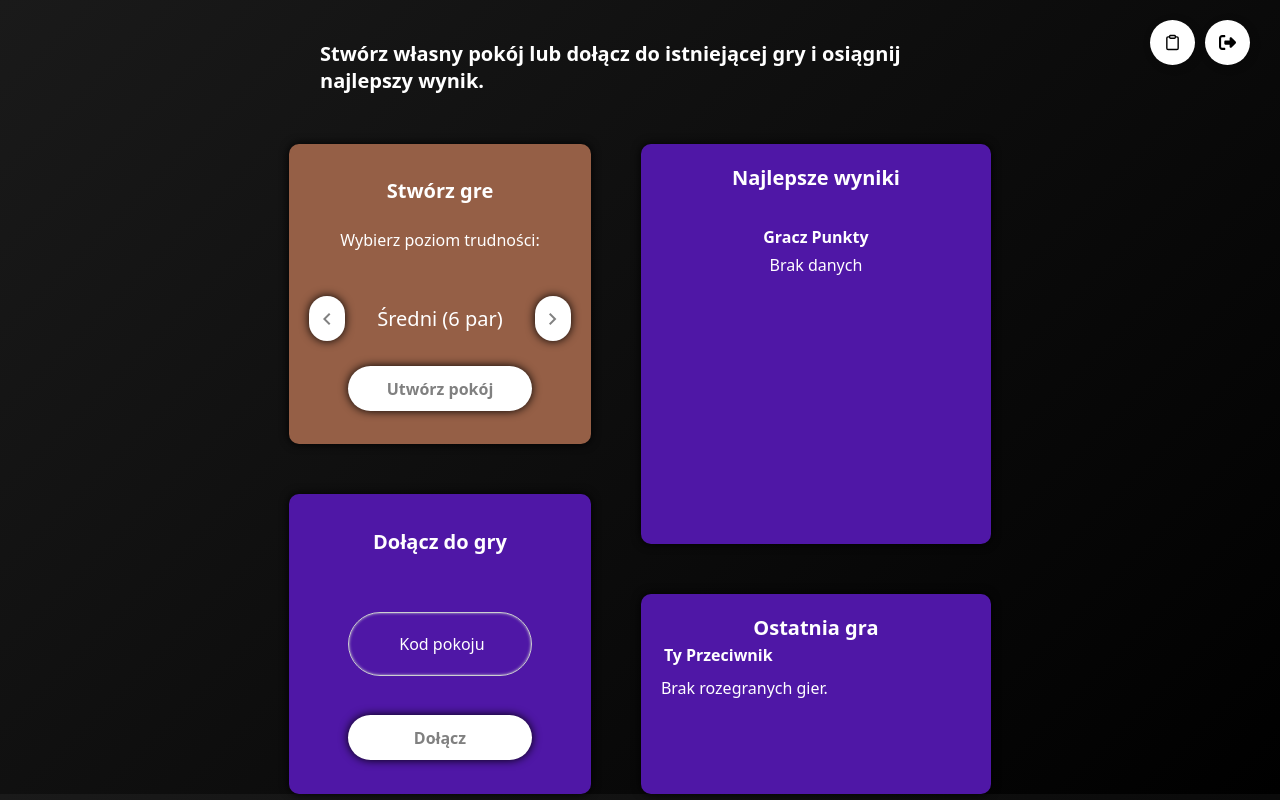
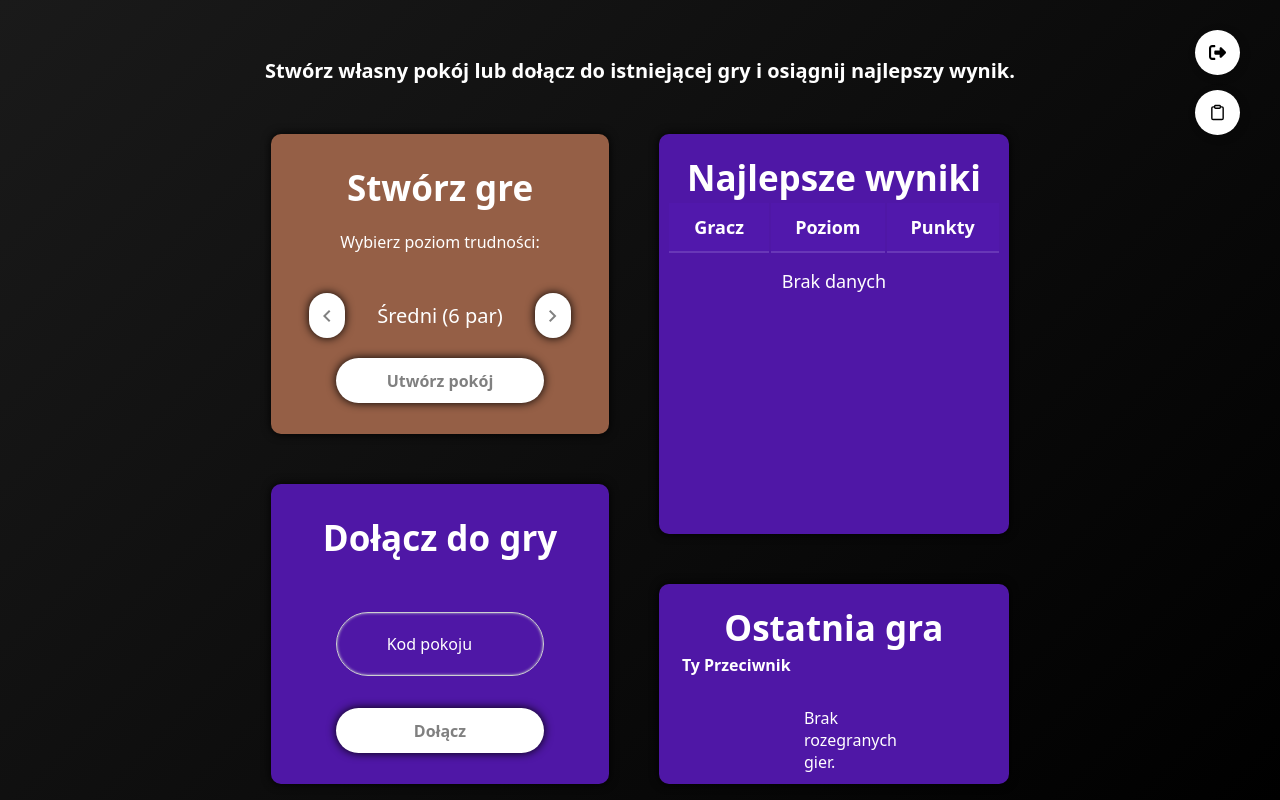
Before and after one commit to kagus17/klik, a website: page public/menu.html in a window 1280 px wide. Shown: the top 800 px of the page. Drawn offline with nearby package versions, Linux system fonts and the light colour scheme; no server answers.

Commit message:
Changed and fixed UI, added difficulty lvl to leaderboard

```diff
--- a/public/menu.html
+++ b/public/menu.html
@@ -54,6 +54,7 @@
       <thead>
         <tr>
           <th>Gracz</th>
+          <th>Poziom</th>
           <th>Punkty</th>
         </tr>
       </thead>
@@ -117,28 +118,30 @@
 
   <!-- From Uiverse.io by MUJTABA201566 -->
 
-  <div class = btn-menu>
+  <div class = "btn-menu">
+  <div class="logout-btn">
+  <button class="Btn" id="logout">
+    <div class="sign">
+      <!-- ...ikona... -->
+      <svg viewBox="0 0 512 512">
+        <path d="M377.9 105.9L500.7 228.7c7.2 7.2 11.3 17.1 11.3 27.3s-4.1 20.1-11.3 27.3L377.9 406.1c-6.4 6.4-15 9.9-24 9.9c-18.7 0-33.9-15.2-33.9-33.9l0-62.1-128 0c-17.7 0-32-14.3-32-32l0-64c0-17.7 14.3-32 32-32l128 0 0-62.1c0-18.7 15.2-33.9 33.9-33.9c9 0 17.6 3.6 24 9.9zM160 96L96 96c-17.7 0-32 14.3-32 32l0 256c0 17.7 14.3 32 32 32l64 0c17.7 0 32 14.3 32 32s-14.3 32-32 32l-64 0c-53 0-96-43-96-96L0 128C0 75 43 32 96 32l64 0c17.7 0 32 14.3 32 32s-14.3 32-32 32z"></path>
+      </svg>
+    </div>
+    <div class="text">Wyloguj</div>
+  </button>
+</div>
 
+<div class="history-btn">
   <button class="Btn" id="show-history">
     <div class="sign">
+      <!-- ...ikona... -->
       <svg viewBox="0 0 6.35 6.35" xmlns="http://www.w3.org/2000/svg">
-      <path
-        d="M2.43.265c-.3 0-.548.236-.573.53h-.328a.74.74 0 0 0-.735.734v3.822a.74.74 0 0 0 .735.734H4.82a.74.74 0 0 0 .735-.734V1.529a.74.74 0 0 0-.735-.735h-.328a.58.58 0 0 0-.573-.53zm0 .529h1.49c.032 0 .049.017.049.049v.431c0 .032-.017.049-.049.049H2.43c-.032 0-.05-.017-.05-.049V.843c0-.032.018-.05.05-.05zm-.901.53h.328c.026.292.274.528.573.528h1.49a.58.58 0 0 0 .573-.529h.328a.2.2 0 0 1 .206.206v3.822a.2.2 0 0 1-.206.205H1.53a.2.2 0 0 1-.206-.205V1.529a.2.2 0 0 1 .206-.206z"
-      ></path>
+        <path d="M2.43.265c-.3 0-.548.236-.573.53h-.328a.74.74 0 0 0-.735.734v3.822a.74.74 0 0 0 .735.734H4.82a.74.74 0 0 0 .735-.734V1.529a.74.74 0 0 0-.735-.735h-.328a.58.58 0 0 0-.573-.53zm0 .529h1.49c.032 0 .049.017.049.049v.431c0 .032-.017.049-.049.049H2.43c-.032 0-.05-.017-.05-.049V.843c0-.032.018-.05.05-.05zm-.901.53h.328c.026.292.274.528.573.528h1.49a.58.58 0 0 0 .573-.529h.328a.2.2 0 0 1 .206.206v3.822a.2.2 0 0 1-.206.205H1.53a.2.2 0 0 1-.206-.205V1.529a.2.2 0 0 1 .206-.206z"></path>
       </svg>
     </div>
     <div class="text">Historia gier</div>
-
-
-<button class="Btn" id="logout">
-  <div class="sign">
-    <svg viewBox="0 0 512 512">
-      <path
-        d="M377.9 105.9L500.7 228.7c7.2 7.2 11.3 17.1 11.3 27.3s-4.1 20.1-11.3 27.3L377.9 406.1c-6.4 6.4-15 9.9-24 9.9c-18.7 0-33.9-15.2-33.9-33.9l0-62.1-128 0c-17.7 0-32-14.3-32-32l0-64c0-17.7 14.3-32 32-32l128 0 0-62.1c0-18.7 15.2-33.9 33.9-33.9c9 0 17.6 3.6 24 9.9zM160 96L96 96c-17.7 0-32 14.3-32 32l0 256c0 17.7 14.3 32 32 32l64 0c17.7 0 32 14.3 32 32s-14.3 32-32 32l-64 0c-53 0-96-43-96-96L0 128C0 75 43 32 96 32l64 0c17.7 0 32 14.3 32 32s-14.3 32-32 32z"
-      ></path>
-    </svg>
+  </button>
 </div>
-    <div class="text">Wyloguj</div>
 </div>
 
   <div class="text">Logout</div>
--- a/public/menu.js
+++ b/public/menu.js
@@ -1,5 +1,4 @@
-
-    let csrfToken = '';
+let csrfToken = '';
 (async () => {
   const res = await fetch('/auth/csrf-token', { credentials: 'same-origin' });
   const data = await res.json();
@@ -33,9 +32,17 @@ document.addEventListener('DOMContentLoaded', async function() {
     const data = await res.json();
     const tbody = document.querySelector('#leaderboard tbody');
     tbody.innerHTML = '';
+
+    const difficultyMap = {
+      easy: 'Łatwy',
+      medium: 'Średni',
+      hard: 'Trudny'
+    };
+
     data.forEach(row => {
       const tr = document.createElement('tr');
-      tr.innerHTML = `<td>${row.player}</td><td>${row.points}</td>`;
+      const difficultyPL = difficultyMap[row.difficulty] || row.difficulty;
+      tr.innerHTML = `<td>${row.player}</td><td>${difficultyPL}</td><td>${row.points}</td>`;
       tbody.appendChild(tr);
     });
   } catch (e) {
@@ -179,7 +186,6 @@ function calculatePoints(matches, time_played) {
 })();
 
 document.getElementById('show-history').addEventListener('click', async () => {
-  document.querySelector('.last-game').style.display = 'none';
   const historyDiv = document.getElementById('history-container');
   historyDiv.style.display = '';
 
--- a/public/menu_main.css
+++ b/public/menu_main.css
@@ -6,8 +6,7 @@
 
 body {
   display: flex;
-  min-height: 98vh;
-  padding: 0 25%;
+  min-height: 100vh;
   background: linear-gradient(135deg, rgba(255, 255, 255, 0.1), rgba(0, 0, 0, 1));
   background-position: center;
   background-size: cover;
@@ -16,11 +15,12 @@ body {
   flex-wrap: wrap;
   align-content: center;
   justify-content: space-around;
+  overflow-x: hidden;
 }
 
 h3 {
   display: flex;
-  font-size: 20px;
+  font-size: 35px;
   color: white;
   justify-content: center;
 }
@@ -107,6 +107,10 @@ h1 {
   color: white;
   border-radius: 10px;
   padding: 30px 40px;
+}
+
+th {
+  gap: 10px;
 }
 
 .last-game {
@@ -297,14 +301,24 @@ h1 {
 
 .btn-menu {
   display: flex;
-  flex-direction: row;
-  justify-content: space-between;
-  align-items: center;
+  flex-direction: column;
+  gap: 16px;
   position: absolute;
-  gap: 10px;
   top: 20px;
   right: 30px;
   z-index: 1000;
+}
+
+.logout-btn {
+  position: absolute;
+  top: 10px;
+  right: 10px;
+}
+
+.history-btn {
+  position: absolute;
+  top: 70px;
+  right: 10px;
 }
 
 /* Przyciemnienie tła dla historii */
@@ -335,14 +349,47 @@ h1 {
 }
 
 #leaderboard {
+  width: 100%;
   display: flex;
   justify-content: center;
-  justify-items: center;
-  align-items: center;
-  border-radius: 16px;
-  padding: 32px 24px;
+  align-items: flex-start;
+  padding: 0;
+  background: none;
+  box-shadow: none;
   flex-wrap: wrap;
-  flex-direction: column;
+}
+
+#leaderboard table {
+  width: 100%;
+  max-width: 420px;
+  margin: 0 auto;
+  border-collapse: separate;
+  border-spacing: 0;
+  background: transparent;
+}
+
+#leaderboard th, #leaderboard td {
+  text-align: center;
+  vertical-align: middle;
+  padding: 12px 24px;
+  font-size: 18px;
+  min-width: 100px;
+}
+
+#leaderboard th {
+  font-weight: bold;
+  color: #fff;
+  background: rgba(83, 25, 175, 0.7);
+  border-bottom: 2px solid #fff2;
+}
+
+#leaderboard tr:nth-child(even) td {
+  background: rgba(255,255,255,0.04);
+}
+
+#no-last-game {
+  display: flex;
+  padding: 20px 125px;
 }
 
 .back{
--- a/routes/leaderboard.js
+++ b/routes/leaderboard.js
@@ -2,11 +2,10 @@ const express = require('express');
 const router = express.Router();
 const db = require('../db');
 
-// Endpoint: /leaderboard
 router.get('/leaderboard', async (req, res) => {
   try {
     const [rows] = await db.query(
-      `SELECT player_name AS player, (matches * 100 - time_played * 2) AS points
+      `SELECT player_name AS player, difficulty, (matches * 100 - time_played * 2) AS points
        FROM results
        ORDER BY points DESC
        LIMIT 10`
```
Lines whose indentation alone changed are shown as unchanged.
